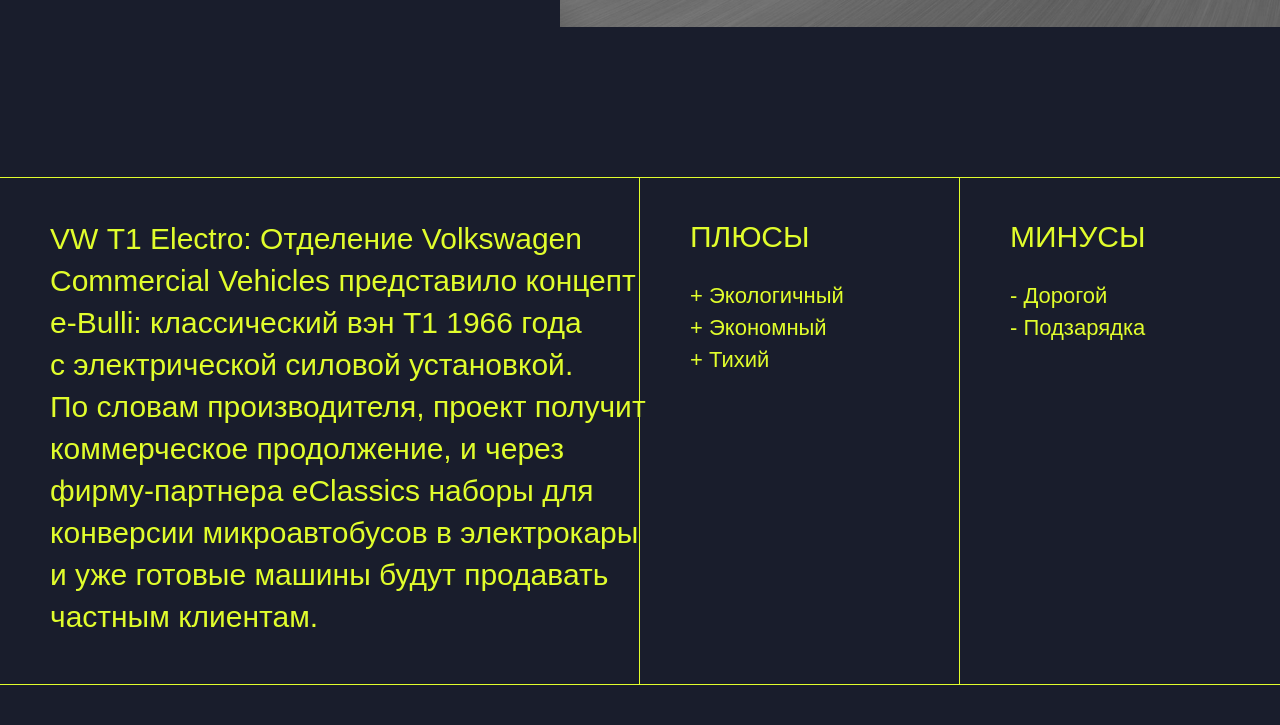
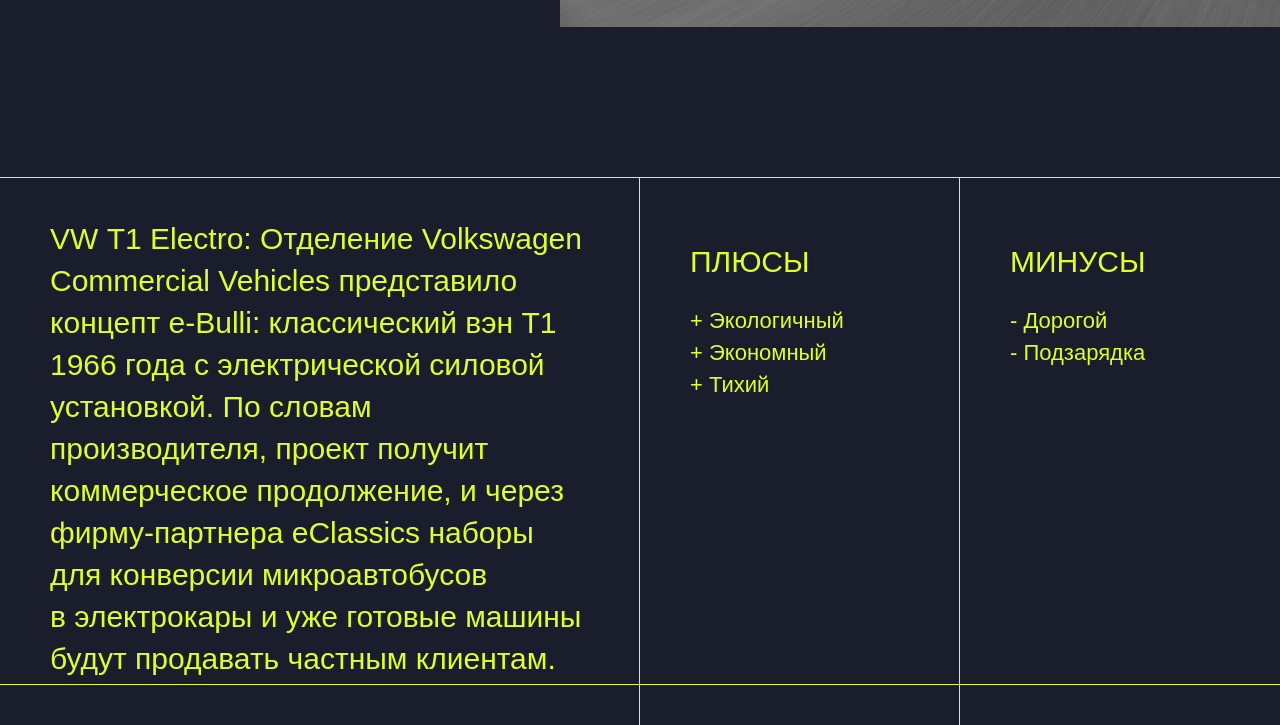
Before and after one commit to Dessnick/auto-magazine, a plain HTML site: page index.html in a window 1280 px wide. Shown: the part 734-1459 px from the top of the page. Before the commit the page ends 1419 px from the top, so only its background shows below. Drawn offline with nearby package versions, Linux system fonts and the light colour scheme; files that its build step writes are made by us from their sources.

Commit message:
style fix

```diff
--- a/styles/modules/blocks/facts/facts.scss
+++ b/styles/modules/blocks/facts/facts.scss
@@ -6,6 +6,10 @@
   margin: 0 auto;
   height: 506px;
   border-bottom: 1px solid #e1fd2c;
+}
+
+.facts__container {
+  display: flex;
 }
 
 .facts__container:not(:last-child) {
```
